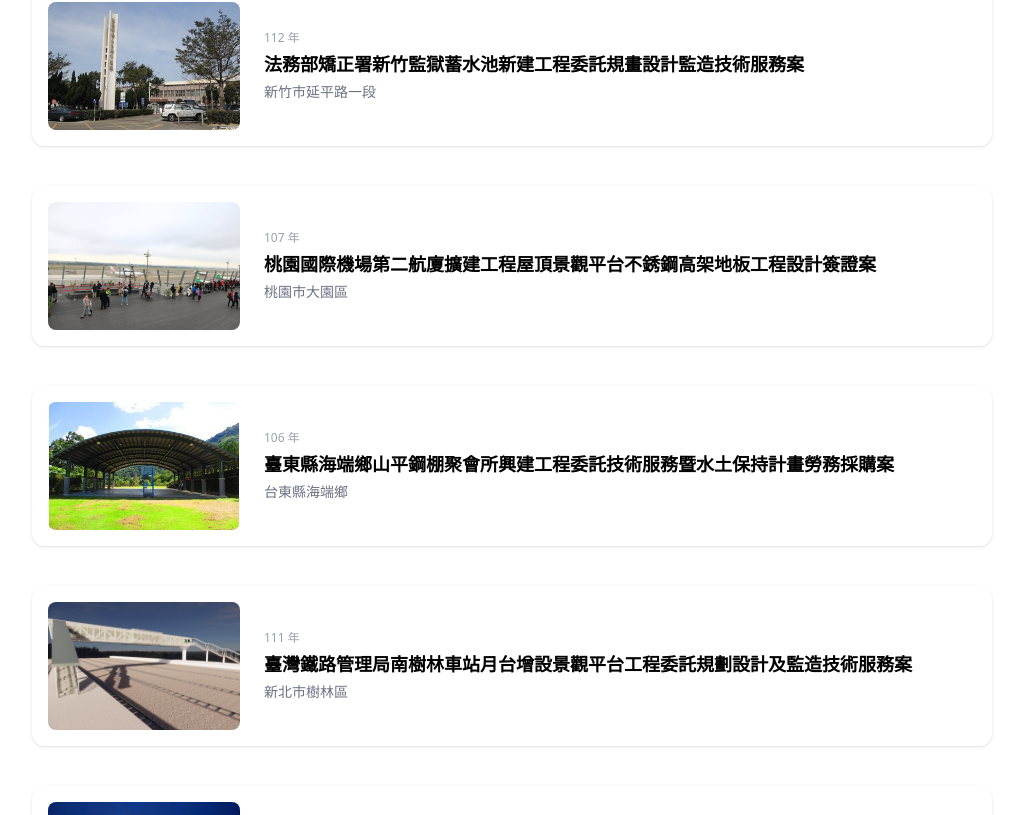
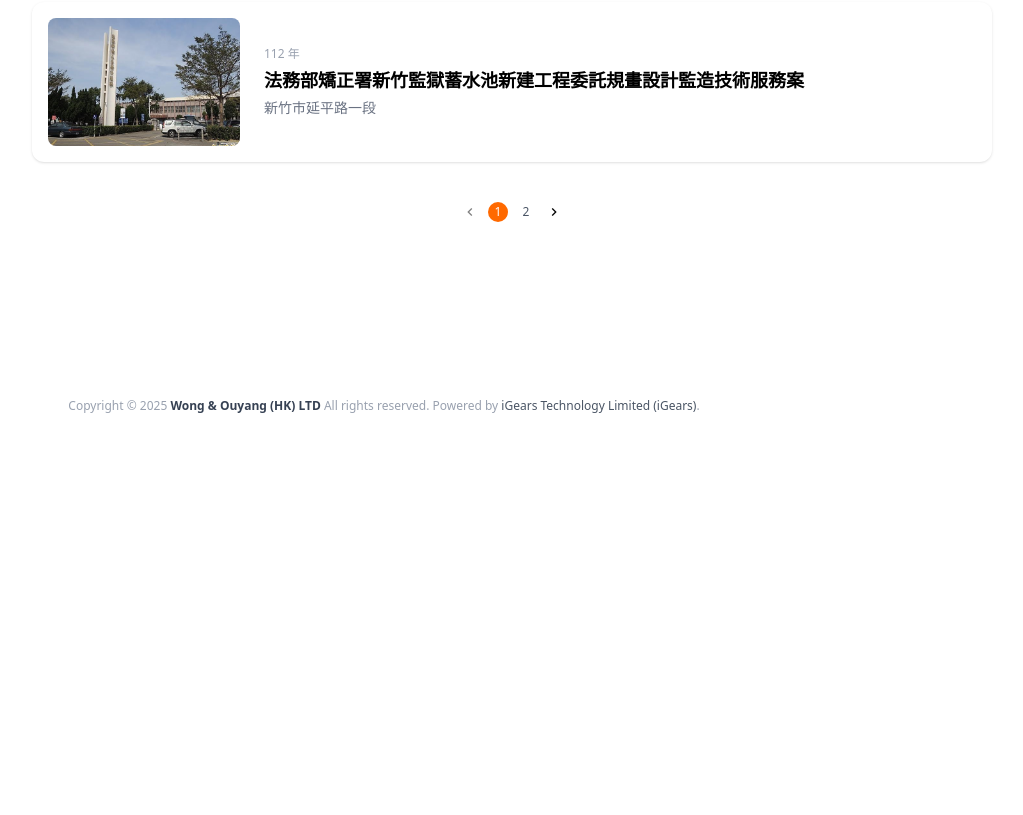
Before and after one commit to FunTonw/yang-yi, a Vue app: page /#/projectPortfolio in a window 1280 px wide. Shown: the part 1112-1927 px from the top of the page, without its empty margins (256-1279 px from the left). After the commit the page ends 1574 px from the top, so only its background shows below. Built offline with nearby package versions, Linux system fonts and the light colour scheme.

Commit message:
add: 工程列表 - 加入頁籤

```diff
--- a/package.json
+++ b/package.json
@@ -13,6 +13,7 @@
     "pinia": "^3.0.3",
     "swiper": "^11.2.10",
     "vue": "^3.5.13",
+    "vue-easy-lightbox": "^1.19.0",
     "vue-router": "^4.5.1"
   },
   "devDependencies": {
--- a/src/components/ProjectPortfolio/projectPortfolio.vue
+++ b/src/components/ProjectPortfolio/projectPortfolio.vue
@@ -1,14 +1,57 @@
 <script setup lang="ts">
-import { ref, computed, onMounted } from "vue";
+import { ref, computed, onMounted, watch } from "vue";
 import { useRoute } from "vue-router";
 import { categories } from "../../assets/json/category.json";
 import { projects } from "../../assets/json/project.json";
 
 const selectedcategories = ref(categories[0].title);
 const selectedEncategories = ref(categories[0].Entitle);
+const currentPage = ref(1);
+const itemsPerPage = 5;
 const filteredProjects = computed(() =>
   projects.filter((p) => p.categories === selectedcategories.value)
 );
+
+const paginatedProjects = computed(() => {
+  const start = (currentPage.value - 1) * itemsPerPage;
+  return filteredProjects.value.slice(start, start + itemsPerPage);
+});
+
+const totalPages = computed(() =>
+  Math.ceil(filteredProjects.value.length / itemsPerPage)
+);
+
+const pageNumbers = computed(() =>
+  totalPages.value > 0
+    ? Array.from({ length: totalPages.value }, (_, idx) => idx + 1)
+    : []
+);
+
+watch(selectedcategories, () => {
+  currentPage.value = 1;
+});
+
+watch(totalPages, (value) => {
+  if (value > 0 && currentPage.value > value) {
+    currentPage.value = value;
+  }
+});
+
+function goToPage(page: number) {
+  currentPage.value = page;
+}
+
+function prevPage() {
+  if (currentPage.value > 1) {
+    currentPage.value -= 1;
+  }
+}
+
+function nextPage() {
+  if (currentPage.value < totalPages.value) {
+    currentPage.value += 1;
+  }
+}
 function changecategories(cat: { title: string; Entitle: string }) {
   selectedcategories.value = cat.title;
   selectedEncategories.value = cat.Entitle;
@@ -32,7 +75,9 @@ onMounted(() => {
   <div
     class="py-16 px-4 sm:px-6 lg:px-8 mt-[102px] min-h-[calc(100vh)] max-w-7xl mx-auto"
   >
-    <div class="flex flex-col justify-center items-center text-left mb-8">
+    <div
+      class="flex flex-col justify-center items-center text-left mb-8 space-y-4"
+    >
       <h2 class="text-2xl sm:text-3xl lg:text-4xl font-bold text-gray-800">
         {{ selectedcategories }}
       </h2>
@@ -67,8 +112,8 @@ onMounted(() => {
       <main class="flex-1">
         <div class="mx-auto pb-4">
           <div
-            v-for="(item, idx) in filteredProjects"
-            :key="idx"
+            v-for="(item, idx) in paginatedProjects"
+            :key="`${item.title}-${idx}`"
             class="flex flex-row items-center gap-6 mb-10 bg-white rounded-xl shadow p-4 hover:shadow-lg transition-all"
           >
             <img
@@ -93,6 +138,47 @@ onMounted(() => {
           >
             暫無資料
           </div>
+          <nav
+            v-if="totalPages > 1"
+            class="flex flex-wrap justify-center items-center gap-2 mt-6 text-[12px]"
+            aria-label="工程實績分頁"
+          >
+            <button
+              type="button"
+              class="flex items-center justify-center cursor-pointer w-[20px] h-[20px] rounded-full font-medium transition disabled:opacity-50 disabled:cursor-not-allowed"
+              :disabled="currentPage === 1"
+              @click="prevPage"
+            >
+              <span class="material-icons !text-[16px] leading-none"
+                >keyboard_arrow_left</span
+              >
+            </button>
+            <button
+              v-for="page in pageNumbers"
+              :key="page"
+              type="button"
+              class="cursor-pointer w-[20px] h-[20px] rounded-full font-medium transition"
+              :class="{
+                'bg-orange-500 text-white border-transparent':
+                  currentPage === page,
+                'text-gray-600 border-gray-300 hover:bg-gray-100':
+                  currentPage !== page,
+              }"
+              @click="goToPage(page)"
+            >
+              {{ page }}
+            </button>
+            <button
+              type="button"
+              class="flex items-center justify-center cursor-pointer w-[20px] h-[20px] text-sm font-medium transition disabled:opacity-50 disabled:cursor-not-allowed"
+              :disabled="currentPage === totalPages"
+              @click="nextPage"
+            >
+              <span class="material-icons !text-[16px] leading-none"
+                >keyboard_arrow_right</span
+              >
+            </button>
+          </nav>
         </div>
       </main>
     </div>
```
Also changed, not shown: 1 other file (tests, documents, lock files or other folders).
